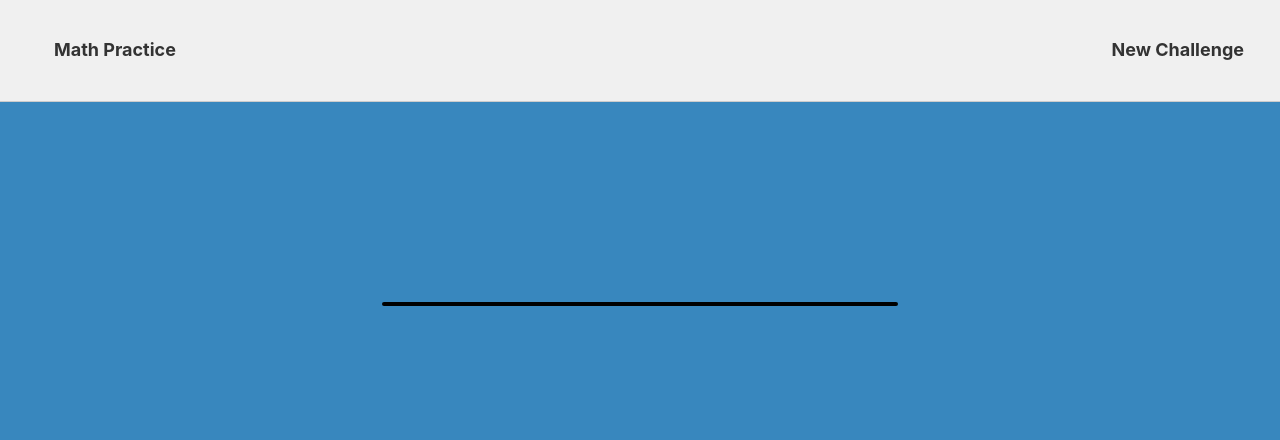
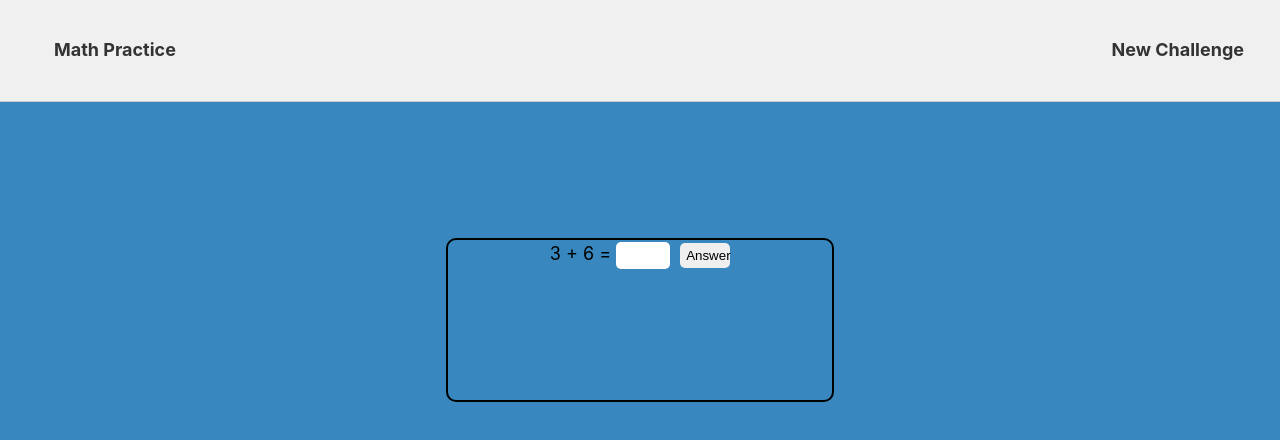
Before and after one commit to livinginatent/math-practice-next, a Next.js app in the folder frontend/: page /challenges/addition in a window 1280 px wide. Shown: the top 440 px of the page. Built offline with nearby package versions, Linux system fonts and the light colour scheme.

Commit message:
addition challenge

```diff
--- a/frontend/src/app/layout.tsx
+++ b/frontend/src/app/layout.tsx
@@ -12,8 +12,8 @@ export default function RootLayout({
     <>
       <html>
         <body>
+            <Header />
           <StyledComponentsRegistry>
-            <Header />
             {children}
           </StyledComponentsRegistry>
         </body>
--- a/frontend/src/components/shared/Challenge/challenge.tsx
+++ b/frontend/src/components/shared/Challenge/challenge.tsx
@@ -1,15 +1,53 @@
-'use client'
-import React from 'react'
-import { StyledChallenge, StyledChallengesWrapper } from './styles'
+"use client";
+import React, { useEffect, useState } from "react";
+import {
+  StyledAnswer,
+  StyledButton,
+  StyledChallenge,
+  StyledChallengesWrapper,
+} from "./styles";
+import { useChallenges } from "@/hooks/useChallenges";
 
-type Props = {}
+type Props = {};
 
 const Challenge = (props: Props) => {
+  const { randomAddition } = useChallenges();
+  const [challenge, setChallenge] = useState("");
+  const [result, setResult] = useState(0);
+  const [userInput, setUserInput] = useState("");
+   useEffect(() => {
+     generateNewChallenge();
+   }, []);
+  const generateNewChallenge = () => {
+    const newChallenge = randomAddition();
+    setChallenge(newChallenge.challenge);
+    setResult(newChallenge.result);
+    setUserInput("");
+  };
+
+  const handleInputChange = (e:any) => {
+    setUserInput(e.target.value);
+  };
+
+   const handleSubmit = () => {
+     if (parseInt(userInput, 10) === result) {
+       generateNewChallenge();
+     } else {
+       // Handle incorrect answer (optional)
+     }
+   };
+
+
+
   return (
-   <StyledChallengesWrapper>
-    <StyledChallenge/>
-   </StyledChallengesWrapper>
-  )
-}
+    <StyledChallengesWrapper>
+      <StyledChallenge>
+        {challenge ? challenge : ""}
+        <StyledAnswer value={userInput} onChange={handleInputChange} />
+        <StyledButton onClick={handleSubmit}>Answer</StyledButton>
+      </StyledChallenge>
+    </StyledChallengesWrapper>
+  );
+};
 
-export default Challenge
+export default Challenge;
--- a/frontend/src/components/shared/Challenge/styles.ts
+++ b/frontend/src/components/shared/Challenge/styles.ts
@@ -2,16 +2,37 @@ import styled from "styled-components";
 
 export const StyledChallengesWrapper = styled.section`
   display: flex;
-  margin-top: 200px;
-
   align-items: center;
   justify-content: center;
+  height: 100%;
+  width: 100%;
+
 `;
 
+export const StyledChallenge = styled.div`
+  border: 2px solid black;
+  border-radius: 10px;
+  text-align:center;
+  position: absolute;
+  top: 40%;
+  transform: translateY(-50%);
+  width: 30%;
+  height: 20%;
 
-export const StyledChallenge = styled.div`
-border: 2px solid black;
-border-radius: 10px;
-height: 30%;
-width: 40%;
-`
+`;
+
+export const StyledAnswer = styled.input`
+  border-radius: 5px;
+  border: none;
+  width: 50px;
+  height: 25px;
+  margin-left: 5px;
+`;
+
+export const StyledButton = styled.button`
+  border-radius: 5px;
+  border: none;
+  width: 50px;
+  height: 25px;
+  margin-left: 10px;
+`;
--- /dev/null
+++ b/frontend/src/hooks/useChallenges.ts
@@ -0,0 +1,13 @@
+"use client";
+
+export const useChallenges = () => {
+  const randomAddition = () => {
+    const firstNum = Math.floor(Math.random() * 10);
+    const secondNum = Math.floor(Math.random() * 10);
+    const challenge = `${firstNum} + ${secondNum} =`
+    const result = firstNum + secondNum
+    return {firstNum,secondNum,challenge,result}
+
+  };
+  return {randomAddition}
+};
```
